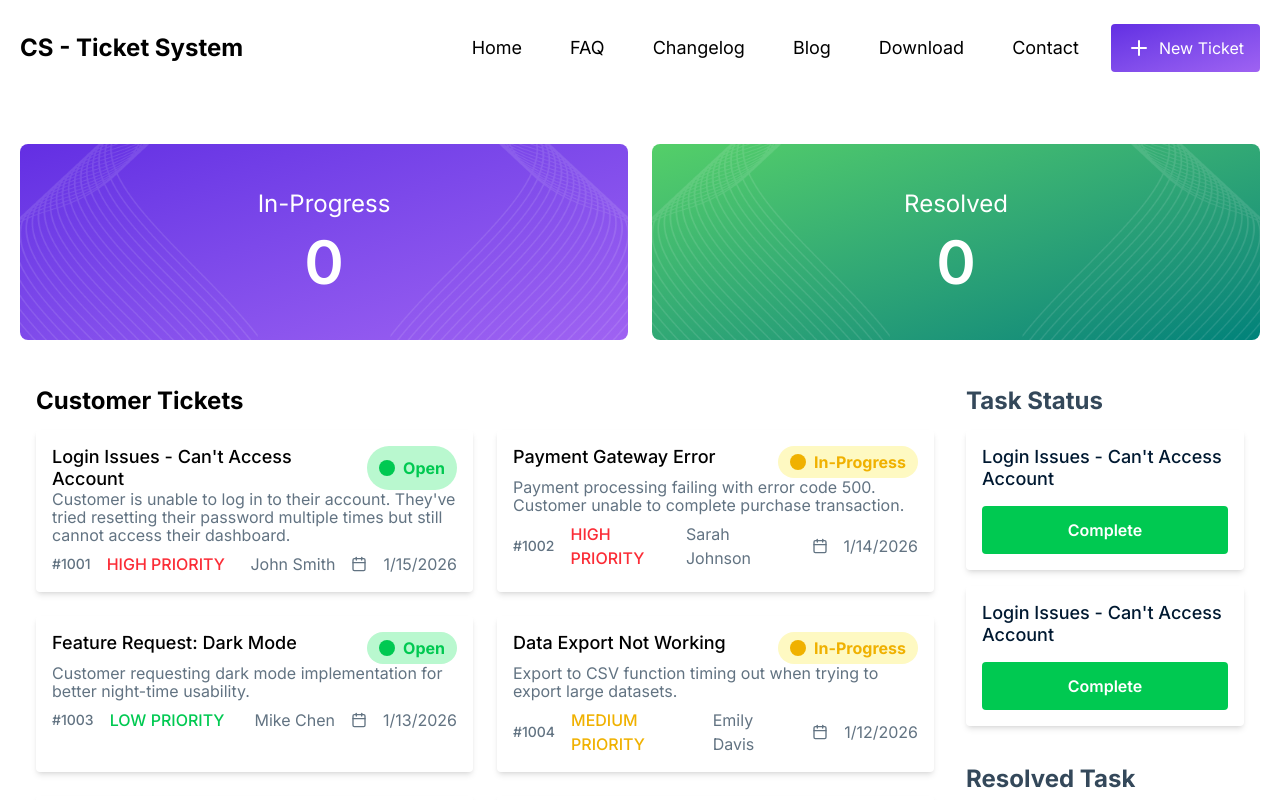
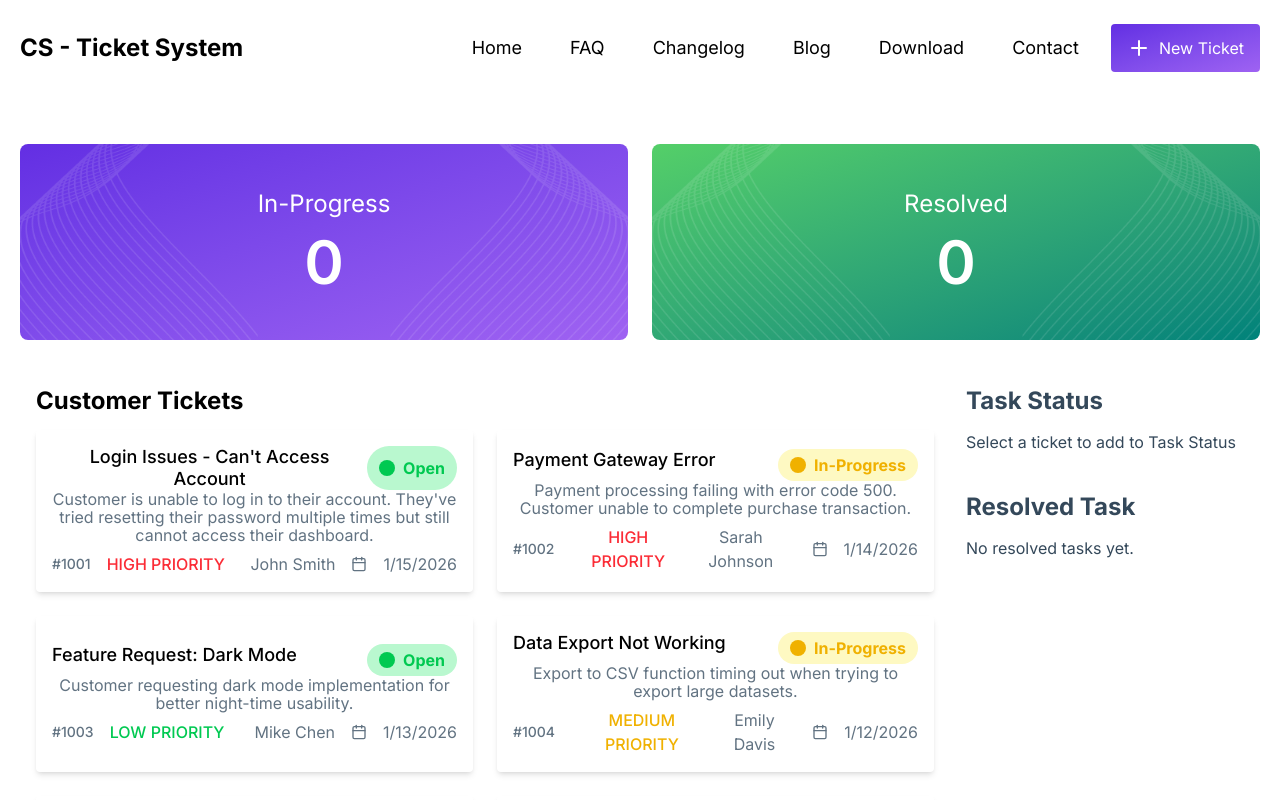
Before and after one commit to anupom998/mission-restart-a2, a React (Vite) app: page / in a window 1280 px wide. Shown: the top 800 px of the page. Built offline with nearby package versions, Linux system fonts and the light colour scheme.

Commit message:
task logic created

```diff
--- a/src/App.jsx
+++ b/src/App.jsx
@@ -1,10 +1,13 @@
+import { useState } from 'react'
 import './App.css'
 import Banner from './components/Banner'
 import Footer from './components/Footer'
 import MainSection from './components/MainSection'
 import Navbar from './components/Navbar'
+import {  tickets } from "./data/tickets"
 
 function App() {
+
 
   return (
     <>
--- a/src/components/MainSection.jsx
+++ b/src/components/MainSection.jsx
@@ -1,15 +1,49 @@
 import TicketContainer from "./TicketContainer";
 import {tickets} from "../data/tickets"
 import TaskStatusContainer from "./TaskStatusContainer";
+import { useState } from "react";
+import { useEffect } from "react";
+
 export default function MainSection() {
+
+    const ticketsArray = tickets;
+
+    const [pendingTickets, setPendingTickets] = useState([]);
+    const [resolvedTickets, setResolvedTickets] = useState([]);
+
+    // adding ticket to in-progress in task status
+    const handlePendingClick = (ticket) => {
+        // console.log("clicked", ticket);
+        setPendingTickets((prev) => [...prev, ticket])
+    }
+
+    // useEffect(() => {
+    //     console.log(pendingTickets);
+    // },[pendingTickets]);
+
+
+    // adding resolved ticket to resolved in  task status
+    const handleResolvedClick = (pendingTicket) => {
+        console.log("clicked", pendingTicket);
+
+        //remove from pending task
+        setPendingTickets((prevTickets) => prevTickets.filter((prevTicket) => prevTicket.id !== pendingTicket.id));
+
+        setResolvedTickets((prev) => [...prev, pendingTicket]);
+    }
+
+    // useEffect(() => {
+    //     console.log(resolvedTickets);
+    // },[resolvedTickets]);
+
+
     return(
         <section>
             <div className="container mx-auto px-4">
                 <div className="grid grid-cols-1 lg:grid-cols-4 gap-8">
-                    <TicketContainer tickets = {tickets} />
-                    <TaskStatusContainer />
+                    <TicketContainer tickets = {ticketsArray} handlePendingClick={handlePendingClick} />
+                    <TaskStatusContainer pendingTickets={pendingTickets} resolvedTickets={resolvedTickets} handleResolvedClick={handleResolvedClick} />
                 </div>
-
             </div>
         </section>
     )
--- a/src/components/ResolvedTask.jsx
+++ b/src/components/ResolvedTask.jsx
@@ -1,10 +1,10 @@
-export default function ResolvedTask() {
+export default function ResolvedTask({resolvedTickets}) {
     return(
-        <div>
+        <div className="space-y-4">
             <h2 className="heading mb-4">Resolved Task</h2>
-            <div className="px-5 py-4 bg-blue-100 shadow-md rounded-sm">
-              <h3 className="sub-heading text-[#001931]">Login Issues - Can't Access Account</h3>
-            </div>
+            {resolvedTickets.length === 0 ? "No resolved tasks yet." : resolvedTickets.map((resolvedTicket) => <div className="px-5 py-4 bg-blue-100 shadow-md rounded-sm">
+              <h3 className="sub-heading text-[#001931]">{resolvedTicket.title}</h3>
+            </div>)}
         </div>
     )
 }
--- a/src/components/TaskStatus.jsx
+++ b/src/components/TaskStatus.jsx
@@ -1,21 +1,14 @@
-import ResolvedTask from "./ResolvedTask";
-
-export default function TaskStatus() {
+export default function TaskStatus({pendingTickets, handleResolvedClick}) {
     return(
         <div>
             <h2 className="heading mb-4">Task Status</h2>
             <div className="space-y-4">
                 {/* pending tasks */}
-                <div className="h-full space-y-4 p-4 rounded-sm shadow-md">
-                    <h3 className="sub-heading text-[#001931]">Login Issues - Can't Access Account</h3>
-                    <button className="px-4 py-3 bg-green-500
+                {pendingTickets.length === 0 ? "Select a ticket to add to Task Status" : pendingTickets.map((pendingTicket) => <div key={pendingTicket.id} className="h-full space-y-4 p-4 rounded-sm shadow-md">
+                    <h3 className="sub-heading text-[#001931]">{pendingTicket.title}</h3>
+                    <button onClick={()=> handleResolvedClick(pendingTicket)} className="px-4 py-3 bg-green-500
                 w-full rounded-sm cursor-pointer text-white font-semibold">Complete</button>
-                </div>
-                <div className="h-full space-y-4 p-4 rounded-sm shadow-md">
-                    <h3 className="sub-heading text-[#001931]">Login Issues - Can't Access Account</h3>
-                    <button className="px-4 py-3 bg-green-500
-                w-full rounded-sm cursor-pointer text-white font-semibold">Complete</button>
-                </div>
+                </div>) }
             </div>
         </div>
     )
--- a/src/components/TaskStatusContainer.jsx
+++ b/src/components/TaskStatusContainer.jsx
@@ -1,11 +1,11 @@
 import ResolvedTask from "./ResolvedTask";
 import TaskStatus from "./TaskStatus";
 
-export default function TaskStatusContainer() {
+export default function TaskStatusContainer({pendingTickets, resolvedTickets, handleResolvedClick}) {
     return(
         <aside className="col-span-1 text-[#34485A] space-y-10">
-            <TaskStatus />
-            <ResolvedTask />
+            <TaskStatus pendingTickets={pendingTickets} handleResolvedClick={handleResolvedClick} />
+            <ResolvedTask resolvedTickets={resolvedTickets}/>
         </aside>
     )
 }
--- a/src/components/TicketCard.jsx
+++ b/src/components/TicketCard.jsx
@@ -1,10 +1,10 @@
 import { Calendar } from 'lucide-react';
 
-const TicketCard = ({ticket}) => {
+const TicketCard = ({ticket, handlePendingClick}) => {
 
     const {id, title, description, customer, priority, status, createdAt} = ticket;
 
-//   priority colors
+  //priority colors
   const priorityColors = {
     high: 'text-red-500',
     medium: 'text-yellow-500',
@@ -23,7 +23,7 @@ const TicketCard = ({ticket}) => {
   };
 
   return (
-    <div className="p-4 rounded-sm shadow-md">
+    <button className="p-4 rounded-sm shadow-md cursor-pointer" onClick={() => handlePendingClick(ticket)}>
       <div className="flex justify-between">
         <h3 className="sub-heading">{title}</h3>
         <div className={`flex justify-center items-center gap-2 font-bold py-1 px-3 rounded-full ${status === "Open" ? "text-green-500 bg-green-200" : "text-yellow-500 bg-yellow-100"}`}>
@@ -52,7 +52,7 @@ const TicketCard = ({ticket}) => {
           </div>
         </div>
       </div>
-    </div>
+    </button>
   );
 };
 
--- a/src/components/TicketContainer.jsx
+++ b/src/components/TicketContainer.jsx
@@ -1,15 +1,16 @@
 import TicketCard from './TicketCard';
 
 
-export default function TicketContainer({tickets}) {
+export default function TicketContainer({tickets, handlePendingClick}) {
+
     return(
-        <div className='col-span-3 '>
+        <div className='col-span-3'>
             <h1 className="heading mb-4">Customer Tickets</h1>
 
             {/* Grid layout for tickets */}
             <div className="grid grid-cols-1 lg:grid-cols-2 gap-6">
                 {tickets.map((ticket) => (
-                    <TicketCard key={ticket.id} ticket={ticket} />
+                    <TicketCard key={ticket.id} ticket={ticket} handlePendingClick={handlePendingClick} />
                 ))}
             </div>
         </div>
```
